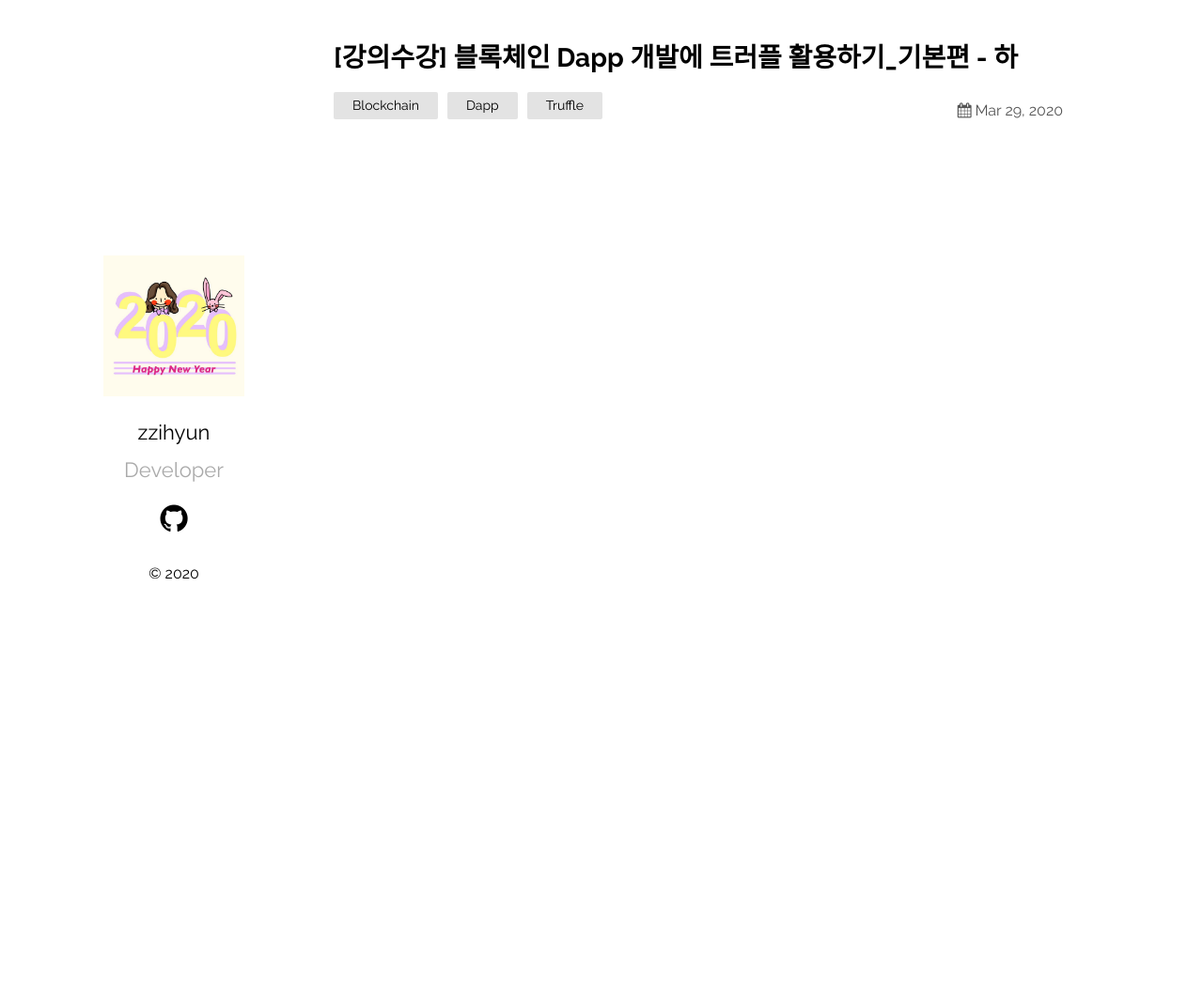
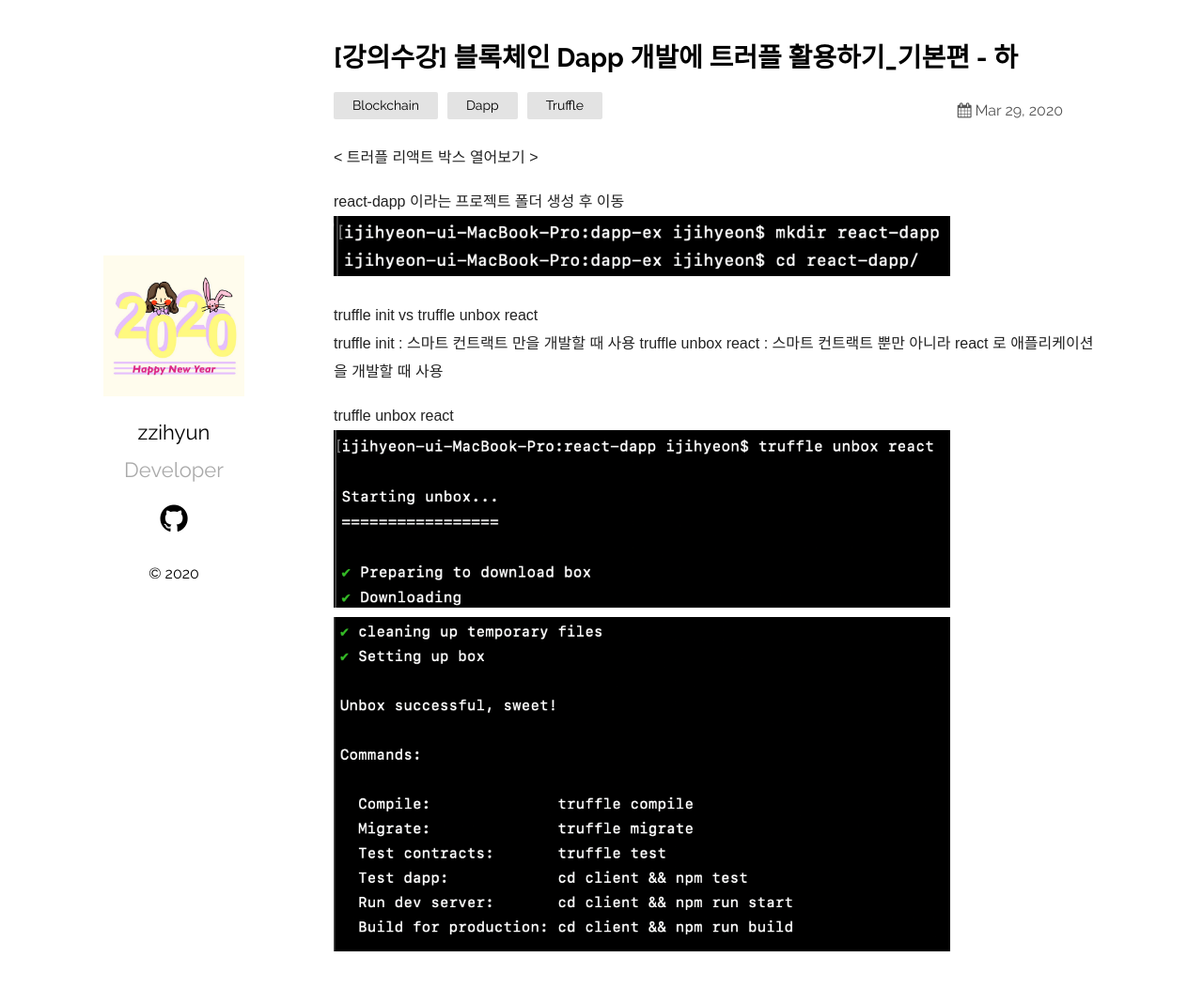
Before and after one commit to jhhhj1002/jhhhj1002.github.io, a Jekyll site: the page built from _posts/2020-03-29-Truffle-in-Blockchain-03.markdown, in a window 1280 px wide and 1068 px high. Shown: the top 1052 px of the window at 94% size. Built offline with Jekyll 4.4.1, drawn with Linux system fonts in a browser that asks for light colours.

Commit message:
Update 2020-03-29-Truffle-in-Blockchain-03.markdown

```diff
--- a/_posts/2020-03-29-Truffle-in-Blockchain-03.markdown
+++ b/_posts/2020-03-29-Truffle-in-Blockchain-03.markdown
@@ -5,3 +5,16 @@ excerpt: "인프런 강의 - 블록체인 Dapp 개발에 트러플 활용하기
 date:   2020-03-29 16:38:36 +0530
 categories: Blockchain Dapp Truffle
 ---
+
+< 트러플 리액트 박스 열어보기 >
+
+react-dapp 이라는 프로젝트 폴더 생성 후 이동
+<img src="/assets/imgs/Blockchain&Truffle_24.png" width="80%" height="45%" >
+
+truffle init vs truffle unbox react
+  truffle init : 스마트 컨트랙트 만을 개발할 때 사용
+  truffle unbox react : 스마트 컨트랙트 뿐만 아니라 react 로 애플리케이션을 개발할 때 사용
+
+truffle unbox react
+<img src="/assets/imgs/Blockchain&Truffle_25.png" width="80%" height="45%" >
+<img src="/assets/imgs/Blockchain&Truffle_26.png" width="80%" height="45%" >
```
